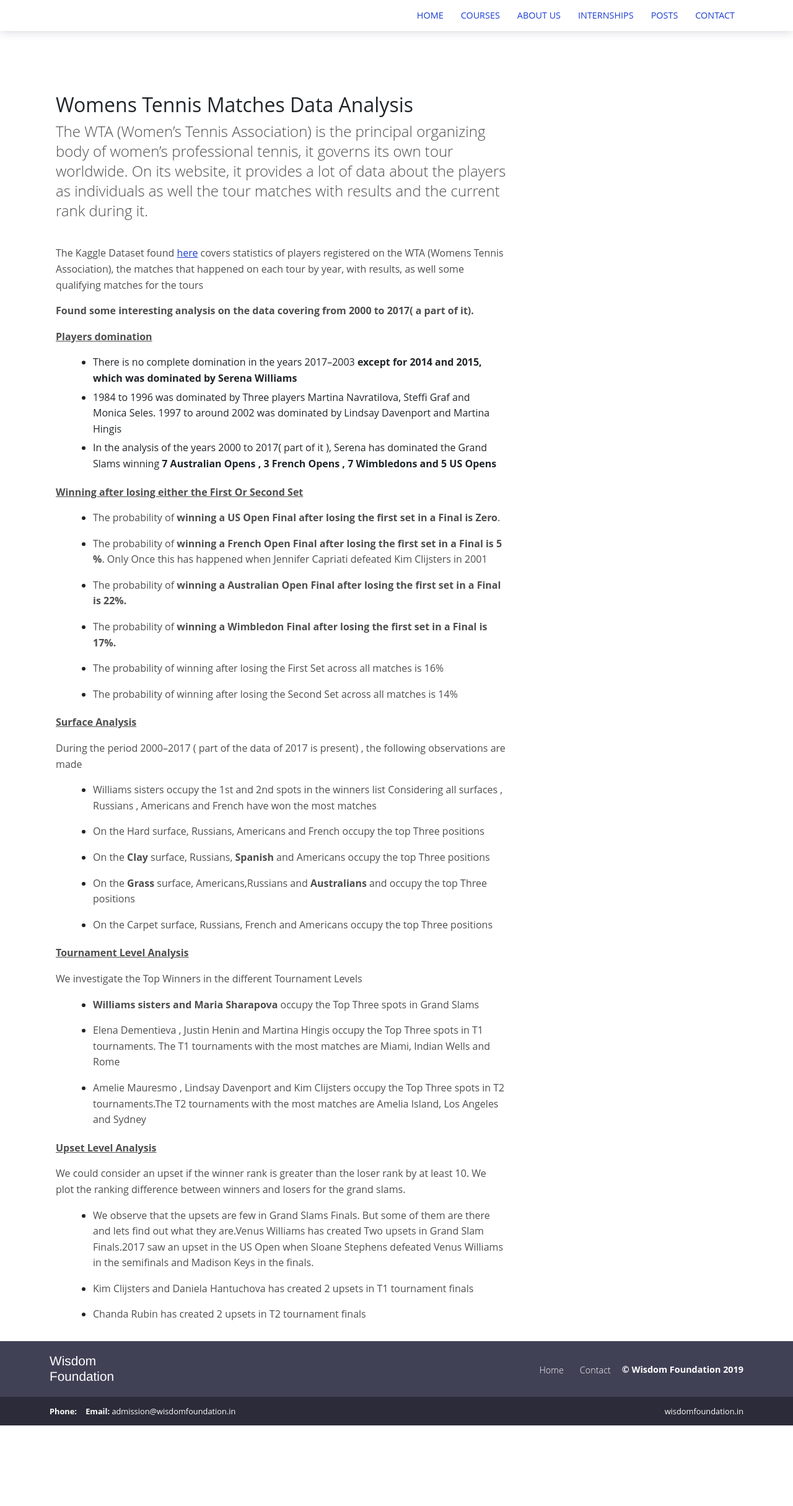
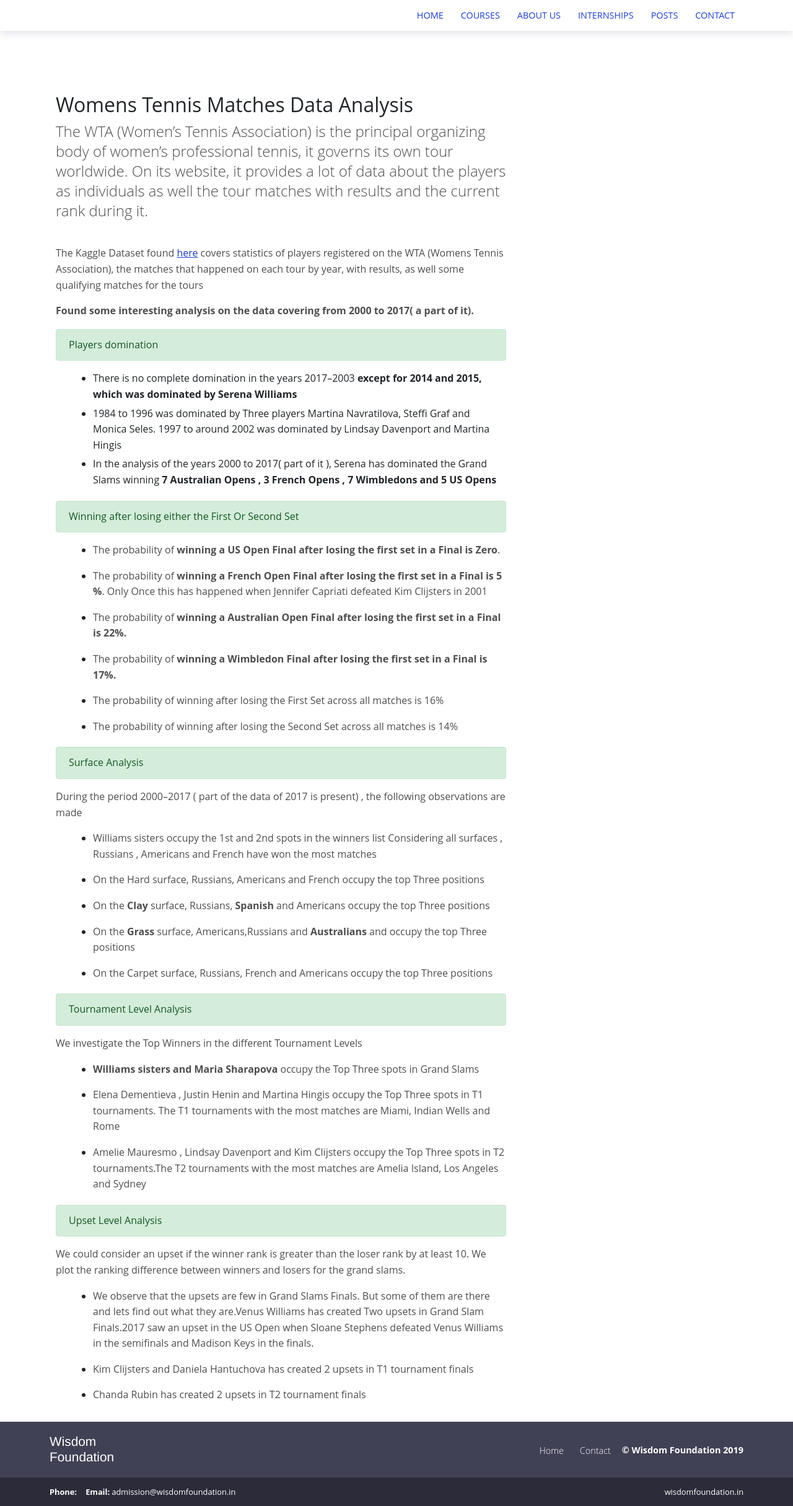
Before and after one commit to knowledgefoundation/knowledgefoundation.github.io, a Jekyll site: the page built from _posts/2019-09-13-womens-tennis.md, in a window 1280 px wide. Shown: the whole page at 62% size. Built offline with Jekyll 4.4.1, drawn with Linux system fonts in a browser that asks for light colours; before the commit the page ends 2300 px from its top, so only the background shows below that.

Commit message:
Womens Tennis Post

```diff
--- a/_posts/2019-09-13-womens-tennis.md
+++ b/_posts/2019-09-13-womens-tennis.md
@@ -14,18 +14,18 @@ The Kaggle Dataset found [here](https://www.kaggle.com/joaoevangelista/wta-match
 
 **Found some interesting analysis on the data covering from 2000 to 2017( a part of it).**
 
-<u>
-  <b>Players domination</b>
-</u>
+<div class="alert alert-success" role="alert">
+ Players domination
+</div>
+
 
 * There is no complete domination in the years 2017–2003 **except for 2014 and 2015, which was dominated by Serena Williams**
 * 1984 to 1996 was dominated by Three players Martina Navratilova, Steffi Graf and Monica Seles. 1997 to around 2002 was dominated by Lindsay Davenport and Martina Hingis
 * In the analysis of the years 2000 to 2017( part of it ), Serena has dominated the Grand Slams winning **7 Australian Opens , 3 French Opens , 7 Wimbledons and 5 US Opens**
 
-
-<u>
-  <b>Winning after losing either the First Or Second Set</b>
-</u>
+<div class="alert alert-success" role="alert">
+ Winning after losing either the First Or Second Set
+</div>
 
 * The probability of **winning a US Open Final after losing the first set in a Final is Zero**.
 
@@ -39,9 +39,9 @@ The Kaggle Dataset found [here](https://www.kaggle.com/joaoevangelista/wta-match
 
 * The probability of winning after losing the Second Set across all matches is 14%
 
-<u>
-  <b>Surface Analysis</b>
-</u>
+<div class="alert alert-success" role="alert">
+ Surface Analysis
+</div>
 
 
 During the period 2000–2017 ( part of the data of 2017 is present) , the following observations are made
@@ -57,9 +57,10 @@ Considering all surfaces , Russians , Americans and French have won the most mat
 
 * On the Carpet surface, Russians, French and Americans occupy the top Three positions
 
-<u>
-  <b>Tournament Level Analysis</b>
-</u>
+<div class="alert alert-success" role="alert">
+ Tournament Level Analysis
+</div>
+
 
 We investigate the Top Winners in the different Tournament Levels
 
@@ -69,10 +70,9 @@ We investigate the Top Winners in the different Tournament Levels
 
 * Amelie Mauresmo , Lindsay Davenport and Kim Clijsters occupy the Top Three spots in T2 tournaments.The T2 tournaments with the most matches are Amelia Island, Los Angeles and Sydney
 
-<u>
-  <b>Upset Level Analysis</b>
-</u>
-
+<div class="alert alert-success" role="alert">
+ Upset Level Analysis
+</div>
 
 We could consider an upset if the winner rank is greater than the loser rank by at least 10. We plot the ranking difference between winners and losers for the grand slams.
 
--- a/assets/css/style.scss
+++ b/assets/css/style.scss
@@ -32,7 +32,7 @@
 // @import "bootstrap/pagination";
 // @import "bootstrap/badge";
 // @import "bootstrap/jumbotron";
-// @import "bootstrap/alert";
+@import "bootstrap/alert";
 // @import "bootstrap/progress";
 // @import "bootstrap/media";
 // @import "bootstrap/list-group";
```
